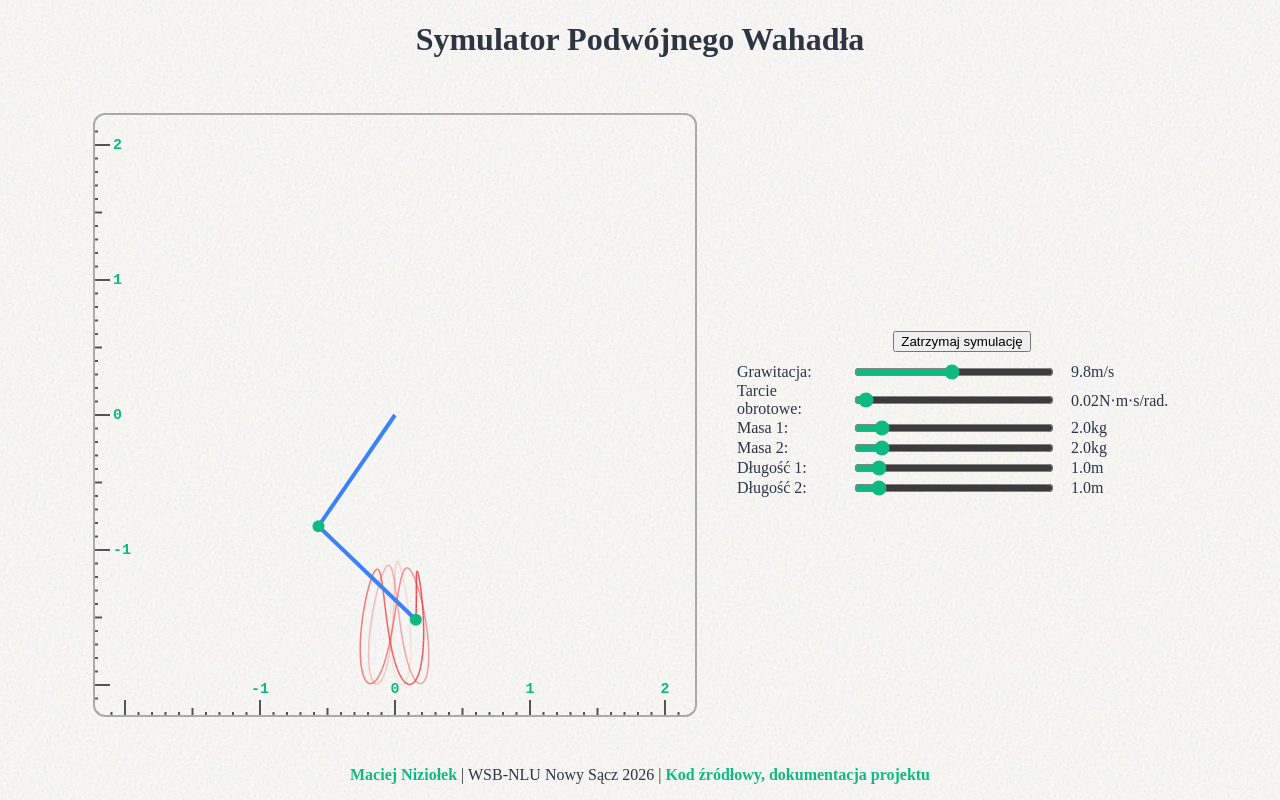
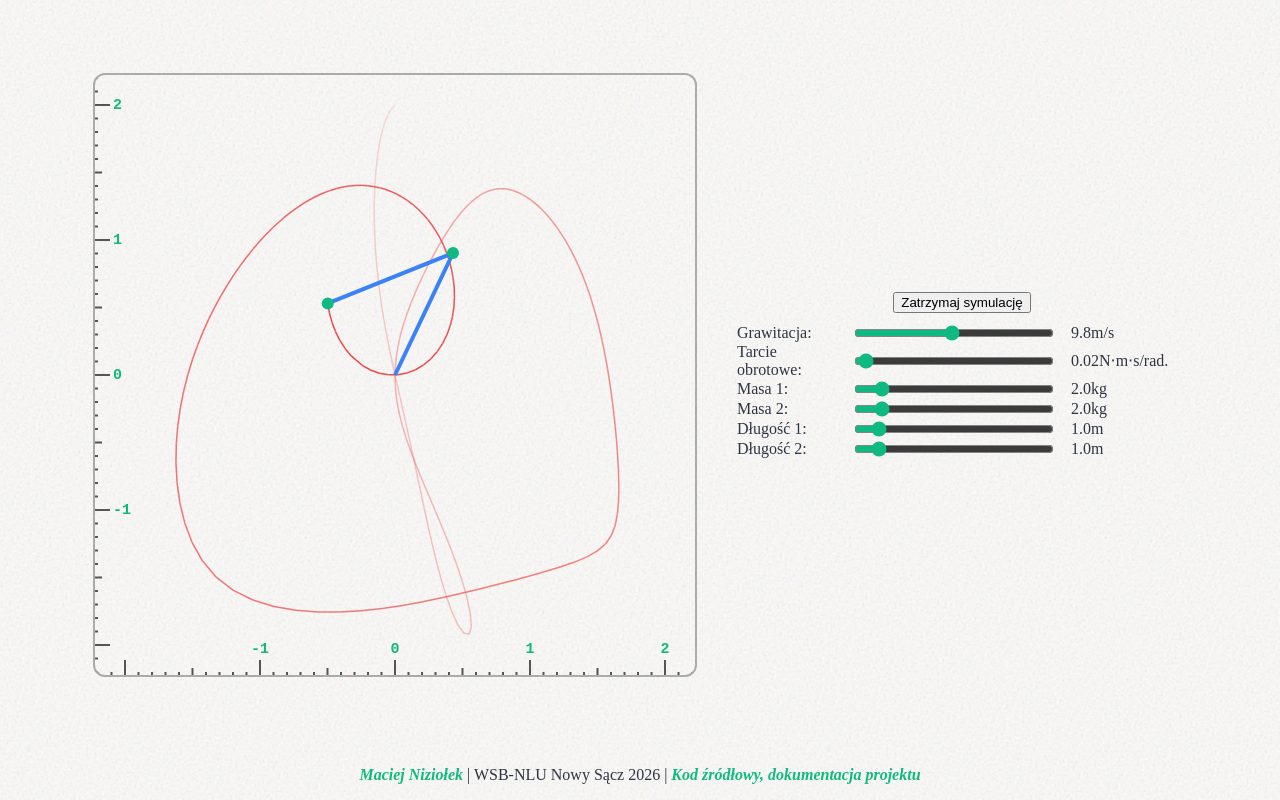
Before and after one commit to rxn7/double-pendulum-simulation, a website built with webpack: page src/index.html in a window 1280 px wide. Built offline with nearby package versions, Linux system fonts and the light colour scheme.

Commit message:
Removed header

```diff
--- a/src/index.html
+++ b/src/index.html
@@ -8,10 +8,6 @@
 
 	<body>
 		<div id="main-container">
-			<header>
-				<h1>Symulator Podwójnego Wahadła</h1>
-			</header>
-
 			<main>
 				<canvas id="simulation-canvas" width="600" height="600"></canvas>
 
--- a/src/renderer.ts
+++ b/src/renderer.ts
@@ -2,6 +2,7 @@ import { HistoryEntry, DoublePendulum } from "./double_pendulum";
 import { SimulationProperties } from "./simulation_properties";
 
 const ACCENT_COLOR: string = "#10b981";
+
 
 export default class Renderer {
 	private ctx: CanvasRenderingContext2D;
--- a/src/simulation.ts
+++ b/src/simulation.ts
@@ -21,7 +21,7 @@ export default class Simulation {
 
 		this.step = this.step.bind(this); // bind this so the animationFrame callback works
 
-		this.pendulum = new DoublePendulum(0, 0, 45, -45);
+		this.pendulum = new DoublePendulum(0, 0, Math.PI - 0.01, Math.PI);
 	}
 
 	public run(): void {
@@ -49,9 +49,9 @@ export default class Simulation {
 		this.handleDrag(frameTime);
 
 		this.renderer.clear();
-		this.renderer.renderBorderRuler();
 		this.renderer.renderPendulumHistory(this.pendulum);
 		this.renderer.renderPendulum(this.pendulum);
+		this.renderer.renderBorderRuler();
 
 		window.requestAnimationFrame(this.step);
 	};
--- a/src/style.css
+++ b/src/style.css
@@ -40,11 +40,6 @@ main {
 	flex-direction: row;
 }
 
-header {
-	user-select: none;
-	text-align: center;
-}
-
 footer {
 	width: 100%;
 	text-align: center;
@@ -52,6 +47,7 @@ footer {
 
 a {
 	font-weight: bold;
+	font-style: italic;
 	text-decoration: none;
 	color: 	#10b981;
 }
```
